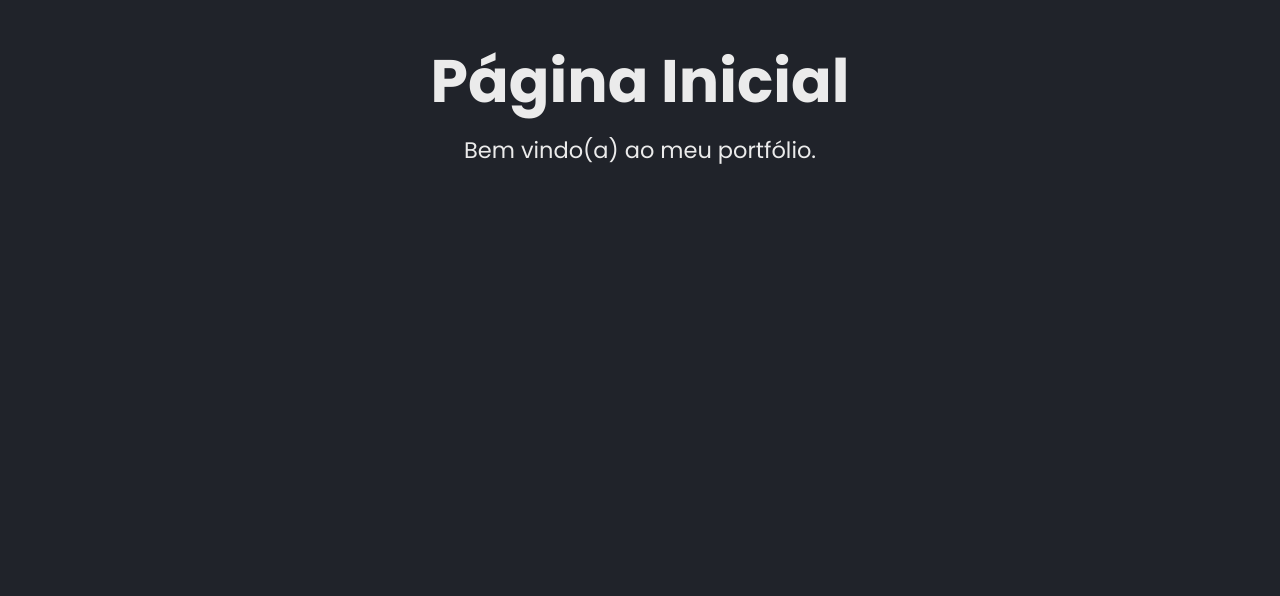
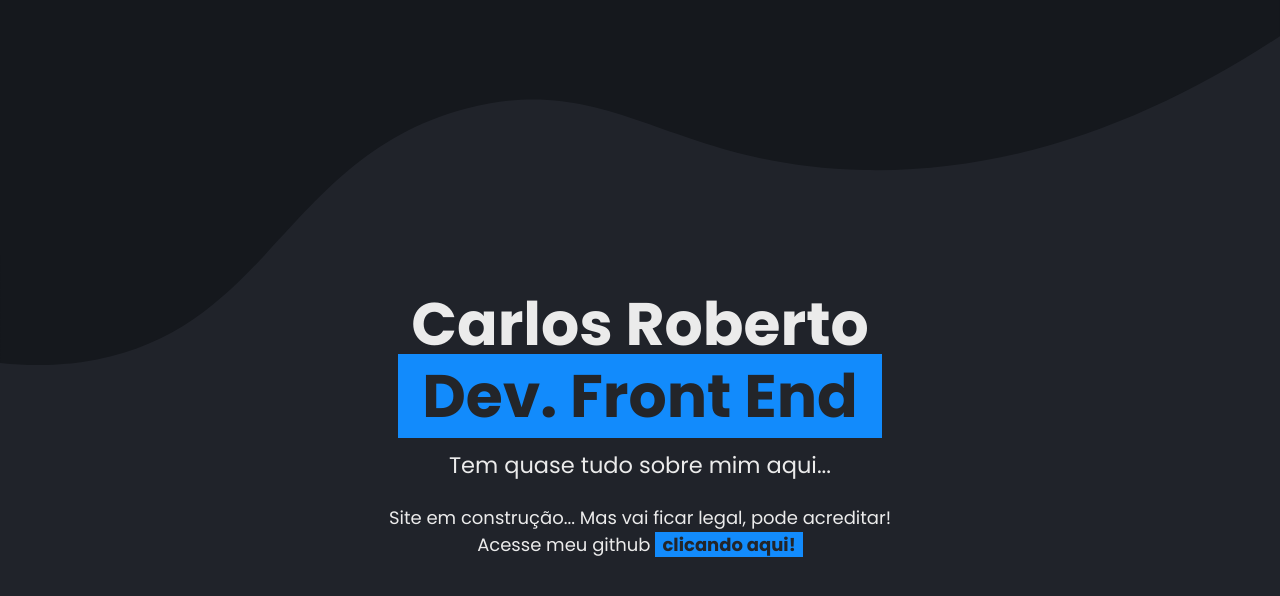
Before and after one commit to caarlos1/caarlos-nuxt, a Nuxt app: page /index in a window 1280 px wide. Shown: the top 596 px of the page. Built offline with nearby package versions, Linux system fonts and the light colour scheme.

Commit message:
Update index page and translations

```diff
--- a/pages/index/index.vue
+++ b/pages/index/index.vue
@@ -1,10 +1,22 @@
-<script setup lang="ts"></script>
+<script setup lang="ts">
+import TEXT from "./messages.json";
+import * as Util from "@/util";
+
+const $t = Util.translationUtil(TEXT);
+
+useHead({
+  title: $t("head.title"),
+});
+</script>
 
 <template>
-  <ContainerHeader
-    title="Página Inicial"
-    description='Bem vindo(a) ao <span class="highlight">meu portfólio.</span>'
-  />
+  <ContainerBlock bg="mask-2t color">
+    <ContainerHeader
+      :title="$t('fold.title')"
+      :description="$t('fold.description')"
+    />
+    <ContainerText :text="$t('fold.text')" text-align="center" />
+  </ContainerBlock>
 </template>
 
 <style lang="scss" scoped></style>
--- /dev/null
+++ b/pages/index/messages.json
@@ -0,0 +1,12 @@
+{
+  "pt-BR": {
+    "head": {
+      "title": "Carlos Roberto - Front-End Developer"
+    },
+    "fold": {
+      "title": "Carlos Roberto <br/> <span class=\"hi\">Dev. Front End</span>",
+      "description": "Tem quase tudo sobre mim aqui...",
+      "text": "Site em construção... Mas vai ficar legal, pode acreditar! <br/> Acesse meu github <a href=\"https://github.com/caarlos1\" class=\"hi\" >clicando aqui!</a>"
+    }
+  }
+}
--- /dev/null
+++ b/util/index.ts
@@ -0,0 +1,14 @@
+export const translationUtil =
+  (archive: unknown, lang = "pt-BR") =>
+  (key: string) => {
+    const keys = key.split(".");
+    let obj: unknown = archive[lang][keys[0]];
+    keys.shift();
+
+    keys.forEach((k) => {
+      obj = obj[k];
+      keys.shift();
+    });
+
+    return (obj as string) || "";
+  };
```
